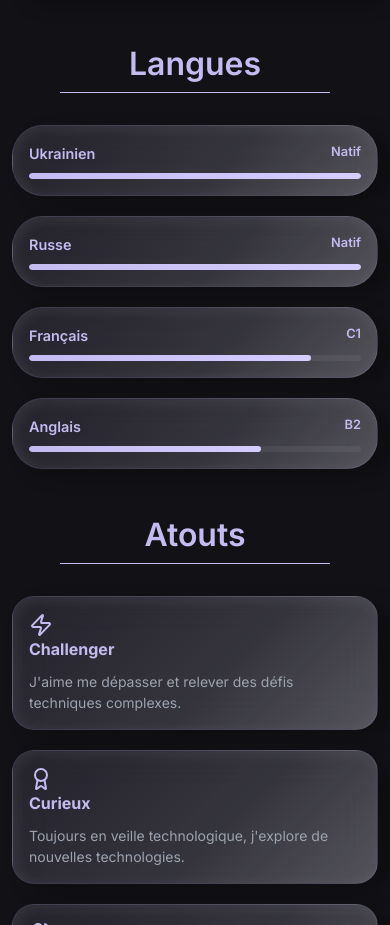
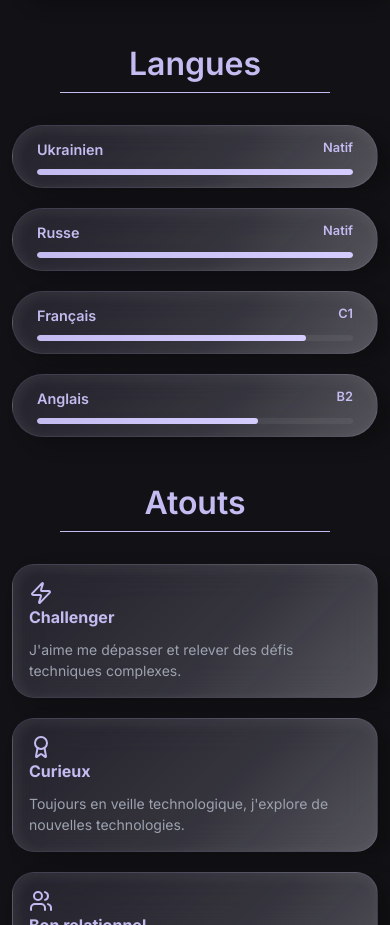
Before and after one commit to Sanjouk/data-science-portfolio, a React (Vite) app: page /about in a window 390 px wide. Shown: the part 3540-4465 px from the top of the page. Built offline with nearby package versions, Linux system fonts and the light colour scheme.

Commit message:
fix: revert language card design

```diff
--- a/src/styles/responsive.css
+++ b/src/styles/responsive.css
@@ -226,15 +226,10 @@
   .strength-card,
   .interest-card,
   .contact-card,
-  .language-card,
   .timeline-card,
   .project-card {
     padding: 1rem;
     border-radius: 22px;
-  }
-
-  .language-card {
-    border-radius: 31px;
   }
 
   .search-input {
```
